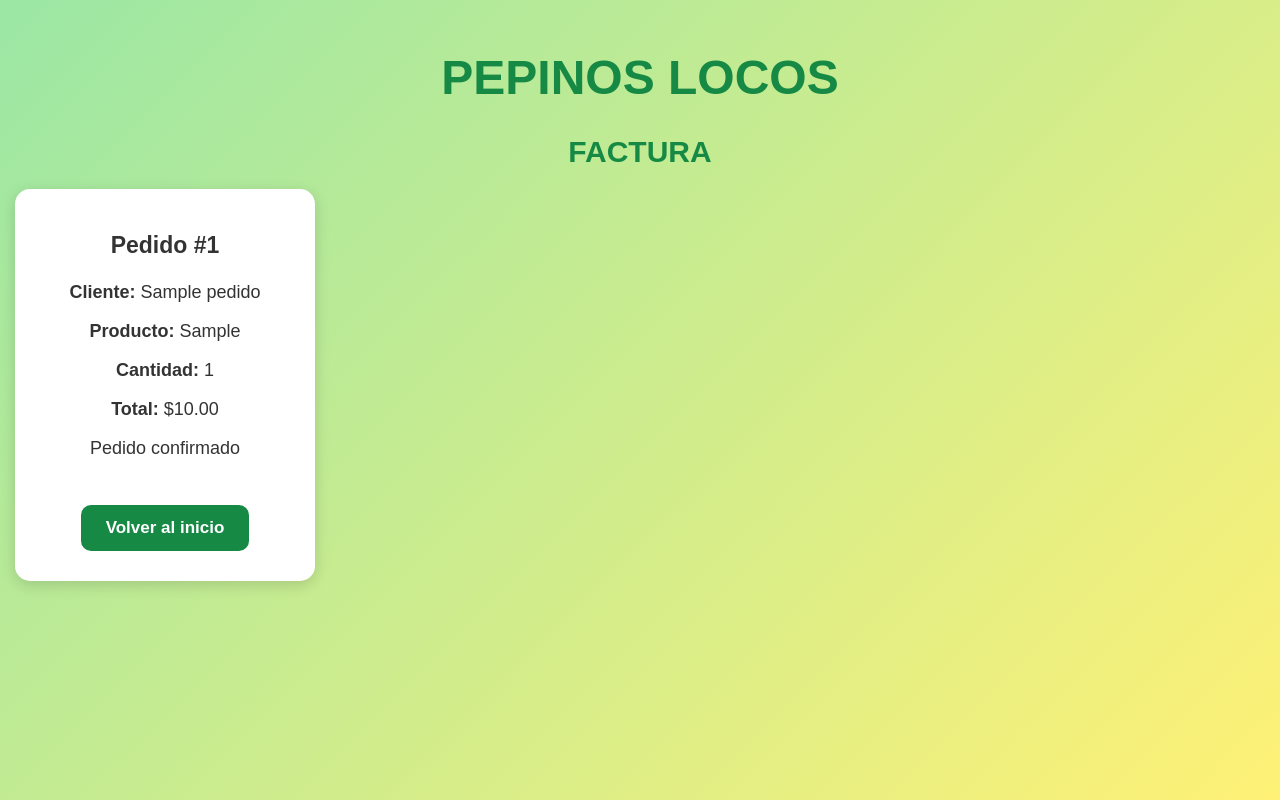
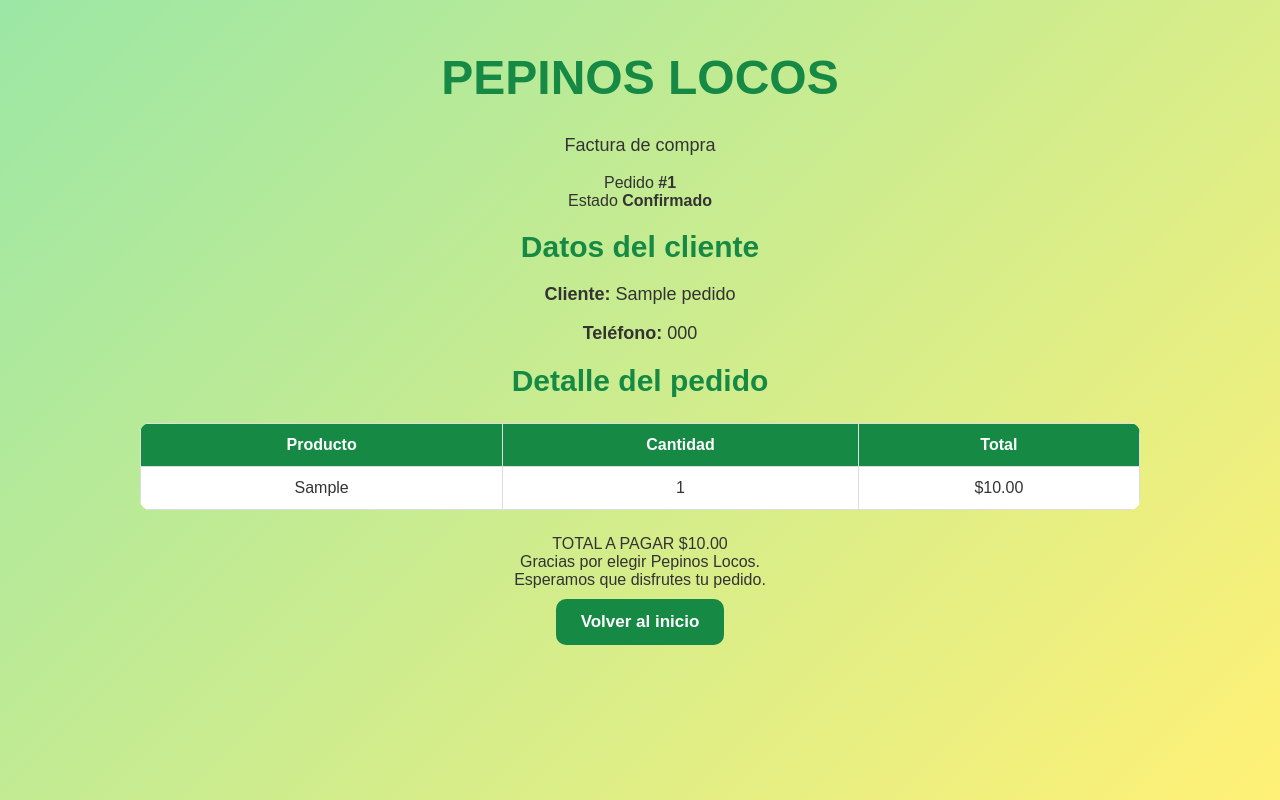
Before and after one commit to borjamarcela166-jpg/pepinos-locos, a Flask app: page /factura/1 in a window 1280 px wide. Run offline with Flask 3, Linux system fonts and the light colour scheme; tables that the repository leaves empty hold one stand-in row (values such as "Sample post").

Commit message:
Update factura.html

```diff
--- a/templates/factura.html
+++ b/templates/factura.html
@@ -2,70 +2,264 @@
 <html lang="es">
 
 <head>
+
     <meta charset="UTF-8">
-    <meta name="viewport" content="width=device-width, initial-scale=1.0">
+
+    <meta
+        name="viewport"
+        content="width=device-width, initial-scale=1.0"
+    >
+
     <title>Factura - Pepinos Locos</title>
 
-    <link rel="stylesheet" href="{{ url_for('static', filename='estilo.css') }}">
+    <link
+        rel="stylesheet"
+        href="{{ url_for('static', filename='estilo.css') }}"
+    >
+
 </head>
 
-<body>
 
-    <h1> PEPINOS LOCOS </h1>
+<body class="factura-body">
 
-    <h2>FACTURA</h2>
 
-    <div class="producto">
+    <div class="factura">
 
-        <h3>Pedido #{{ pedido["numero"] }}</h3>
 
-        <p>
-            <b>Cliente:</b>
-            {{ pedido["nombre"] }}
-        </p>
+        <!-- ENCABEZADO -->
 
-        <p>
-            <b>Producto:</b>
-            {{ pedido["producto"] }}
-        </p>
+        <div class="factura-encabezado">
 
-        <p>
-            <b>Cantidad:</b>
-            {{ pedido["cantidad"] }}
-        </p>
+            <h1>
+                PEPINOS LOCOS
+            </h1>
 
-        <p>
-            <b>Total:</b>
-            ${{ "%.2f"|format(pedido["total"]) }}
-        </p>
+            <p>
+                Factura de compra
+            </p>
 
-        {% if pedido["confirmado"] == 1 %}
-            <p> Pedido confirmado</p>
-        {% else %}
-            <p>⏳ Pedido pendiente</p>
-        {% endif %}
+        </div>
 
-        <br>
 
-        {% if origen == "admin" %}
 
-            <a href="{{ url_for('admin') }}">
-                <button type="button">
-                    Volver a pedidos
-                </button>
-            </a>
+        <!-- INFORMACIÓN DEL PEDIDO -->
 
-        {% else %}
+        <div class="factura-info">
 
-            <a href="{{ url_for('inicio') }}">
-                <button type="button">
-                     Volver al inicio
-                </button>
-            </a>
 
-        {% endif %}
+            <div>
+
+                <span>
+                    Pedido
+                </span>
+
+                <strong>
+                    #{{ pedido["numero"] }}
+                </strong>
+
+            </div>
+
+
+            <div>
+
+                <span>
+                    Estado
+                </span>
+
+
+                {% if pedido["confirmado"] == 1 %}
+
+                    <strong class="confirmado">
+                        Confirmado
+                    </strong>
+
+                {% else %}
+
+                    <strong class="pendiente">
+                        Pendiente
+                    </strong>
+
+                {% endif %}
+
+            </div>
+
+
+        </div>
+
+
+
+        <div class="linea"></div>
+
+
+
+        <!-- DATOS DEL CLIENTE -->
+
+        <h2>
+            Datos del cliente
+        </h2>
+
+
+        <div class="datos">
+
+            <p>
+
+                <b>
+                    Cliente:
+                </b>
+
+                {{ pedido["nombre"] }}
+
+            </p>
+
+
+            <p>
+
+                <b>
+                    Teléfono:
+                </b>
+
+                {{ pedido["telefono"] }}
+
+            </p>
+
+        </div>
+
+
+
+        <!-- DETALLE -->
+
+        <h2>
+            Detalle del pedido
+        </h2>
+
+
+        <table>
+
+            <thead>
+
+                <tr>
+
+                    <th>
+                        Producto
+                    </th>
+
+                    <th>
+                        Cantidad
+                    </th>
+
+                    <th>
+                        Total
+                    </th>
+
+                </tr>
+
+            </thead>
+
+
+            <tbody>
+
+                <tr>
+
+                    <td>
+                        {{ pedido["producto"] }}
+                    </td>
+
+                    <td>
+                        {{ pedido["cantidad"] }}
+                    </td>
+
+                    <td>
+                        ${{ "%.2f"|format(pedido["total"]) }}
+                    </td>
+
+                </tr>
+
+            </tbody>
+
+        </table>
+
+
+
+        <!-- TOTAL -->
+
+        <div class="total">
+
+            <span>
+                TOTAL A PAGAR
+            </span>
+
+            <span>
+                ${{ "%.2f"|format(pedido["total"]) }}
+            </span>
+
+        </div>
+
+
+
+        <div class="agradecimiento">
+
+            Gracias por elegir Pepinos Locos.
+
+            <br>
+
+            Esperamos que disfrutes tu pedido.
+
+        </div>
+
+
+
+        <!-- BOTONES -->
+
+        <div class="botones">
+
+
+            {% if origen == "admin" %}
+
+
+                <a
+                    href="{{ enlace_whatsapp }}"
+                    target="_blank"
+                    rel="noopener noreferrer"
+                    class="boton-principal"
+                >
+
+                    Enviar factura por WhatsApp
+
+                </a>
+
+
+                <br><br>
+
+
+                <a href="{{ url_for('admin') }}">
+
+                    <button type="button">
+                        Volver a pedidos
+                    </button>
+
+                </a>
+
+
+            {% else %}
+
+
+                <a href="{{ url_for('inicio') }}">
+
+                    <button type="button">
+                        Volver al inicio
+                    </button>
+
+                </a>
+
+
+            {% endif %}
+
+
+        </div>
+
 
     </div>
+
 
 </body>
 
```
